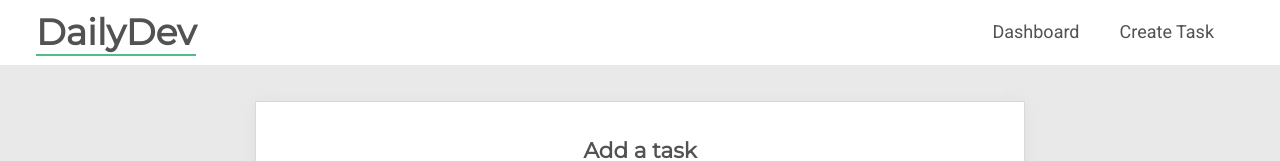
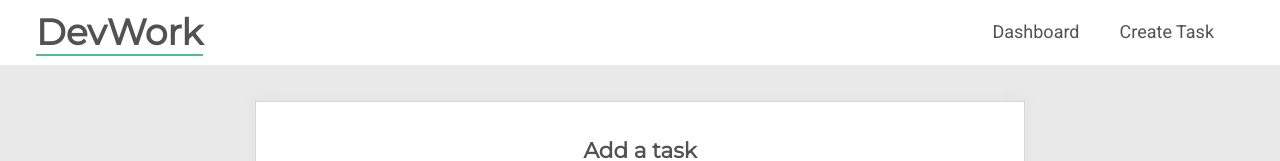
Before and after one commit to marespopa/dolooper, a React (Create React App) app: page / in a window 1280 px wide. Shown: the top 161 px of the page. Built offline with nearby package versions, Linux system fonts and the light colour scheme.

Commit message:
Update App Title

```diff
--- a/public/index.html
+++ b/public/index.html
@@ -13,7 +13,10 @@
       user's mobile device or desktop. See https://developers.google.com/web/fundamentals/web-app-manifest/
     -->
     <link rel="manifest" href="%PUBLIC_URL%/manifest.json" />
-    <link href="https://fonts.googleapis.com/css?family=Montserrat|Roboto" rel="stylesheet">
+    <link
+      href="https://fonts.googleapis.com/css?family=Montserrat|Roboto"
+      rel="stylesheet"
+    />
     <!--
       Notice the use of %PUBLIC_URL% in the tags above.
       It will be replaced with the URL of the `public` folder during the build.
@@ -23,7 +26,7 @@
       work correctly both with client-side routing and a non-root public URL.
       Learn how to configure a non-root public URL by running `npm run build`.
     -->
-    <title>DailyDev</title>
+    <title>DevWork</title>
   </head>
   <body>
     <noscript>You need to enable JavaScript to run this app.</noscript>
--- a/src/components/AppFooter.js
+++ b/src/components/AppFooter.js
@@ -2,9 +2,7 @@ import React from "react";
 
 const AppFooter = () => (
   <footer className="app__footer">
-    <span>
-      Dev in progress
-    </span>
+    <span>Dev in progress</span>
     <a
       className="suggestions-link"
       target="_blank"
--- a/src/components/AppHeader.js
+++ b/src/components/AppHeader.js
@@ -5,7 +5,7 @@ import MainNavigation from "./MainNavigation";
 const AppHeader = () => (
   <header className="app__header">
     <h1 className="app__title">
-      <NavLink to="/">DailyDev</NavLink>
+      <NavLink to="/">DevWork</NavLink>
     </h1>
     <MainNavigation />
   </header>
```
